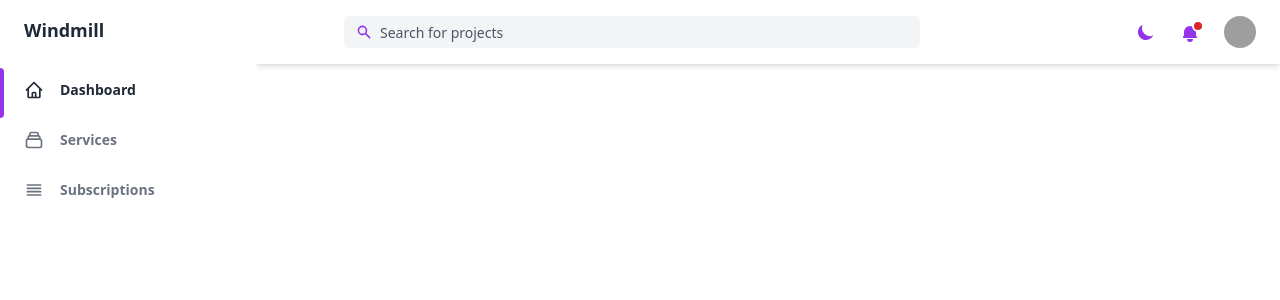
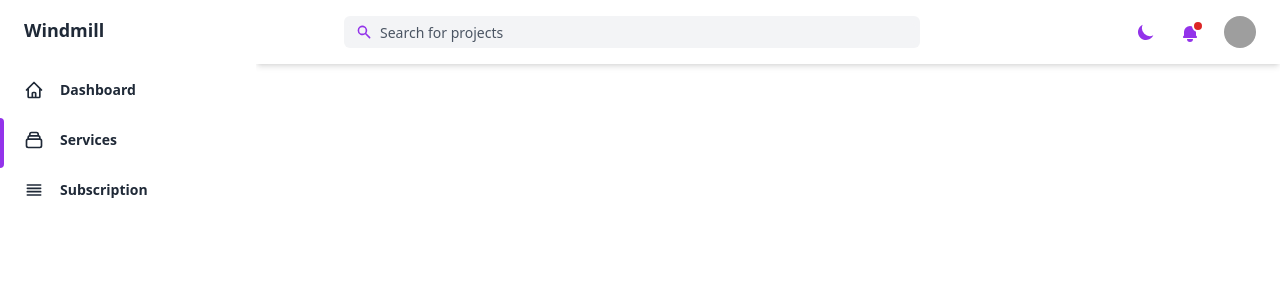
Before and after one commit to pskey35/jefry-streaming, a React (Vite) app: page /services in a window 1280 px wide. Shown: the top 300 px of the page. Built offline with nearby package versions, Linux system fonts and the light colour scheme; grey boxes are pictures that could not be loaded.

Commit message:
feat(aside.jsx): there was an error in purple span with route path when they matching

```diff
--- a/src/components/aside.jsx
+++ b/src/components/aside.jsx
@@ -1,24 +1,7 @@
 import { useState } from "react"
-function Aside() {
-    const [togglePagesMenu, setTooglePagesMenu] = useState()
+import { useLocation, Link} from "react-router-dom"
 
-    const [pagesMenuOpen, setPagesMenuOpen] = useState()
-    return (
-        <aside className="z-20 hidden w-64 overflow-y-auto bg-white dark:bg-gray-800 md:block flex-shrink-0 max-w-[20%]">
-            <div className="py-4 text-gray-500 dark:text-gray-400">
-                <a className="ml-6 text-lg font-bold text-gray-800 dark:text-gray-200" href="#">
-                    Windmill
-                </a>
-                <ul className="mt-6">
-                    <li className="relative px-6 py-3">
-                        <span
-                            className="absolute inset-y-0 left-0 w-1 bg-purple-600 rounded-tr-lg rounded-br-lg"
-                            aria-hidden="true"
-                        ></span>
-                        <a
-                            className="inline-flex items-center w-full text-sm font-semibold text-gray-800 transition-colors duration-150 hover:text-gray-800 dark:hover:text-gray-200 dark:text-gray-100"
-                            href="index.html"
-                        >
+const IconDashboard = () => (
     <svg
         className="w-5 h-5"
         aria-hidden="true"
@@ -31,16 +14,12 @@ function Aside() {
     >
         <path d="M3 12l2-2m0 0l7-7 7 7M5 10v10a1 1 0 001 1h3m10-11l2 2m-2-2v10a1 1 0 01-1 1h-3m-6 0a1 1 0 001-1v-4a1 1 0 011-1h2a1 1 0 011 1v4a1 1 0 001 1m-6 0h6"></path>
     </svg>
-                            <span className="ml-4">Dashboard</span>
-                        </a>
-                    </li>
-                </ul>
-                <ul>
-                    <li className="relative px-6 py-3">
-                        <a
-                            className="inline-flex items-center w-full text-sm font-semibold transition-colors duration-150 hover:text-gray-800 dark:hover:text-gray-200"
-                            href="cards.html"
-                        >
+
+)
+
+
+const IconServices = () =>
+(
     <svg
         className="w-5 h-5"
         aria-hidden="true"
@@ -53,17 +32,11 @@ function Aside() {
     >
         <path d="M19 11H5m14 0a2 2 0 012 2v6a2 2 0 01-2 2H5a2 2 0 01-2-2v-6a2 2 0 012-2m14 0V9a2 2 0 00-2-2M5 11V9a2 2 0 012-2m0 0V5a2 2 0 012-2h6a2 2 0 012 2v2M7 7h10"></path>
     </svg>
-                            <span className="ml-4">Services</span>
-                        </a>
-                    </li>
+)
 
 
-
-                    <li className="relative px-6 py-3">
-                        <a
-                            className="inline-flex items-center w-full text-sm font-semibold transition-colors duration-150 hover:text-gray-800 dark:hover:text-gray-200"
-                            href="tables.html"
-                        >
+const IconSubscription = () =>
+(
     <svg
         className="w-5 h-5"
         aria-hidden="true"
@@ -76,15 +49,89 @@ function Aside() {
     >
         <path d="M4 6h16M4 10h16M4 14h16M4 18h16"></path>
     </svg>
-                            <span className="ml-4">Subscriptions</span>
+)
+
+
+
+
+export default function Aside() {
+    const [togglePagesMenu, setTooglePagesMenu] = useState()
+
+    const [pagesMenuOpen, setPagesMenuOpen] = useState()
+
+    const [itemIndex,setItemIndex] = useState(0)
+
+
+    const asideList = [{
+        icon: <IconDashboard></IconDashboard>,
+        redirect_to: "/",
+        title: "Dashboard",
+        id:1
+    },
+    {
+        icon: <IconServices></IconServices>,
+        redirect_to: "/services",
+        title: "Services",
+        id:2
+    },
+    {
+        icon: <IconSubscription></IconSubscription>,
+        redirect_to: "/subscription",
+        title: "Subscription",
+        id:3
+    }
+    ]
+
+
+    const location = useLocation();
+
+
+
+    const clickItem = (indice) => {
+        setItemIndex(indice)
+    }
+
+    return (
+        <aside className="z-20 hidden w-64 overflow-y-auto bg-white dark:bg-gray-800 md:block flex-shrink-0 max-w-[20%]">
+            <div className="py-4 text-gray-500 dark:text-gray-400">
+                <a className="ml-6 text-lg font-bold text-gray-800 dark:text-gray-200" href="/">
+                    Windmill
                 </a>
+                <ul className="mt-6">
+
+                    {
+                        asideList.map((dataUnidad, index) => {
+
+                            return (
+                                <li className="relative px-6 py-3" onClick={()=>clickItem(index)} key={dataUnidad.id}>
+
+                                    {location.pathname === dataUnidad.redirect_to ?
+                                     <span
+                                     className="absolute inset-y-0 left-0 w-1 bg-purple-600 rounded-tr-lg rounded-br-lg"
+                                     aria-hidden="true"
+                                 ></span>:""
+                                    }
+
+
+                                    <Link
+                                        className="inline-flex items-center w-full text-sm font-semibold text-gray-800 transition-colors duration-150 hover:text-gray-800 dark:hover:text-gray-200 dark:text-gray-100"
+
+                                        to={dataUnidad.redirect_to}
+                                    >
+                                        {dataUnidad.icon}
+
+                                        <span className="ml-4">{dataUnidad.title}</span>
+                                    </Link>
                                 </li>
+
+
+                            )
+                        })
+                    }
+
 
                 </ul>
             </div>
         </aside>
     )
 }
-
-
-export default Aside
```
Lines whose indentation alone changed are shown as unchanged.
